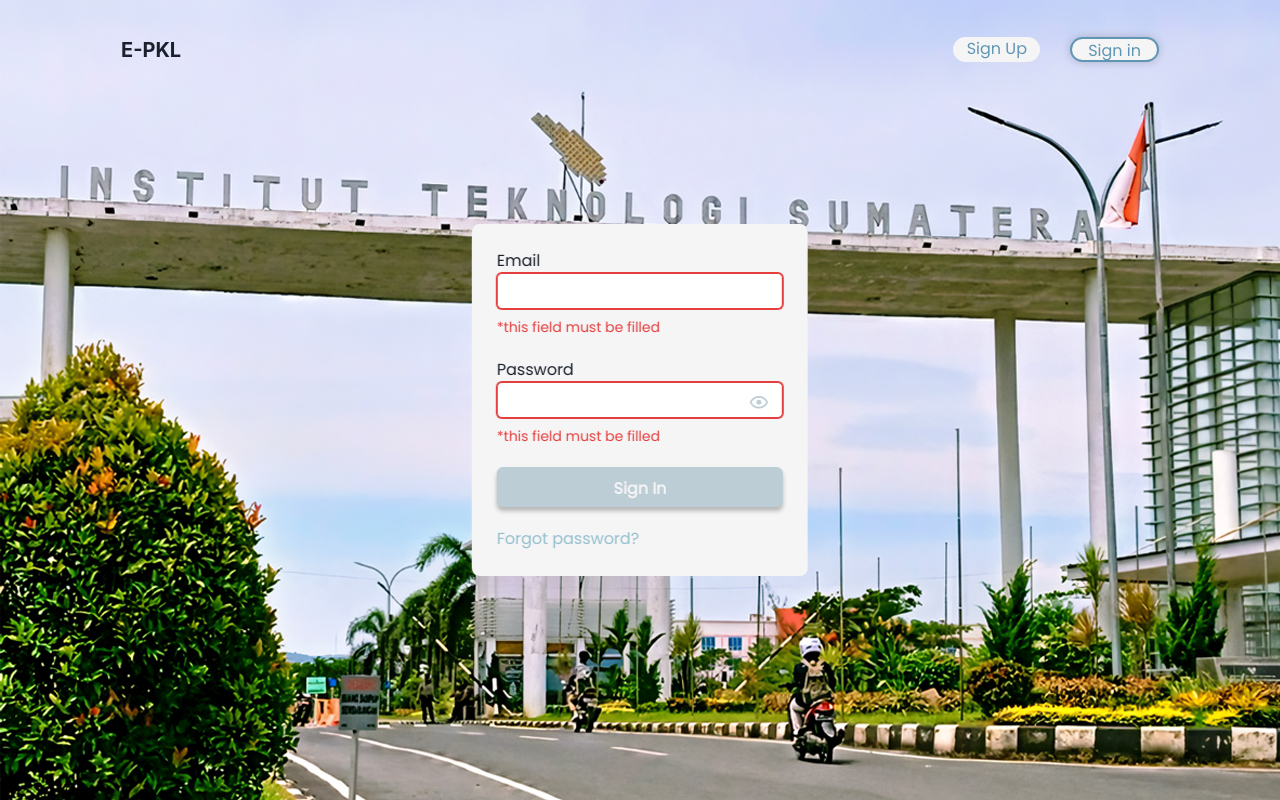
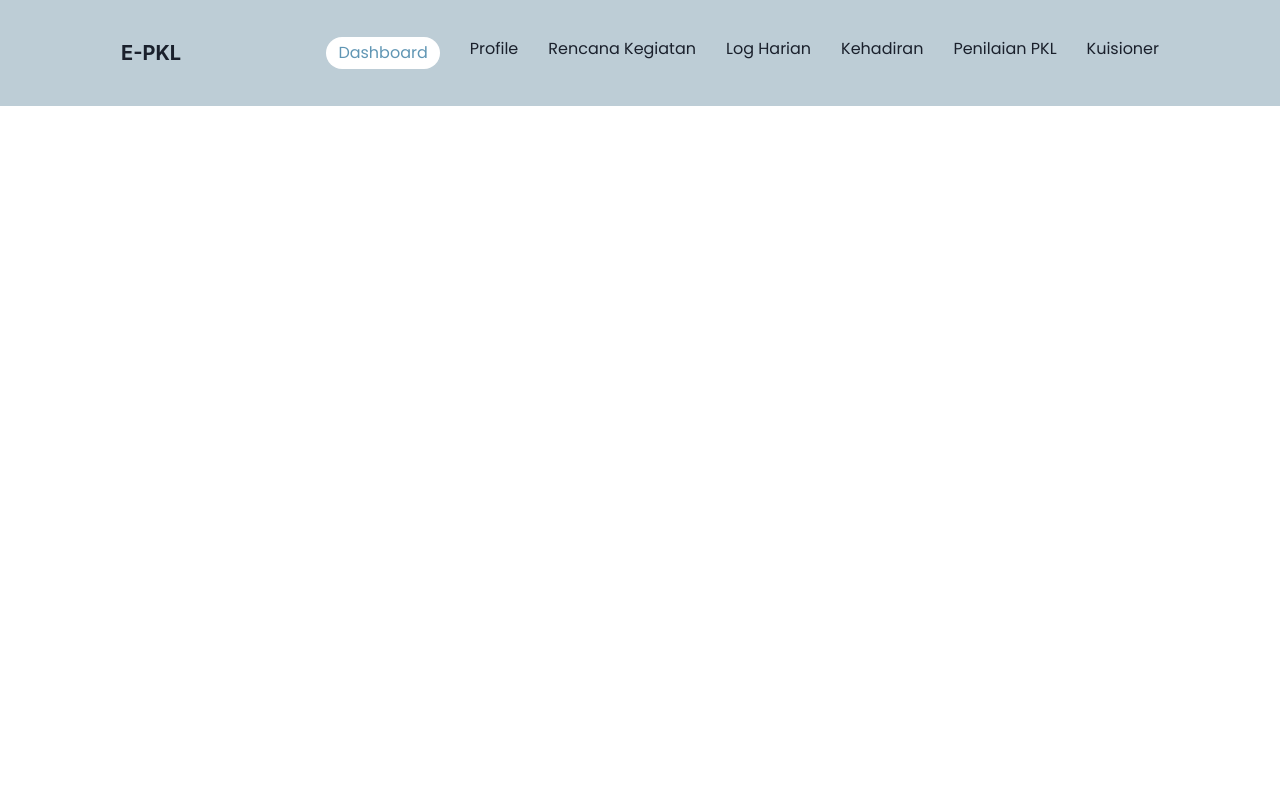
Before and after one commit to rio120140025/e-pkl-frontend, a React (Create React App) app: page / in a window 1280 px wide. Built offline with nearby package versions, Linux system fonts and the light colour scheme.

Commit message:
formating and add dashboard header

```diff
--- a/src/App.js
+++ b/src/App.js
@@ -1,13 +1,23 @@
-import Login from "./components/login-page/login";
-import { RoleRegister, RoleRegisterDPL, RoleRegisterDosen, RoleRegisterMahasiswa } from "./components/register-page/register";
-import "./App.css";
 import { BrowserRouter, Route, Routes } from "react-router-dom";
 import { Box } from "@chakra-ui/layout";
+
+import "./App.css";
+
+// import Login from "./components/login-page/login";
+// import {
+//   RoleRegister,
+//   RoleRegisterDPL,
+//   RoleRegisterDosen,
+//   RoleRegisterMahasiswa,
+// } from "./components/register-page/register";
+
+import Dashboard from "./components/dashboard-page/dashboard";
 
 function App() {
   return (
     <BrowserRouter>
-      <Box
+      <Dashboard />
+      {/* <Box
         bgImage={"background.jpg"}
         height={"100vh"}
         width={"100vw"}
@@ -19,11 +29,19 @@
         <Routes>
           <Route exact path="/" Component={Login} />
           <Route exact path="/register" Component={RoleRegister} />
-          <Route exact path="/register-Mahasiswa" Component={RoleRegisterMahasiswa} />
+          <Route
+            exact
+            path="/register-Mahasiswa"
+            Component={RoleRegisterMahasiswa}
+          />
           <Route exact path="/register-Dosen" Component={RoleRegisterDosen} />
-          <Route exact path="/register-Dosen Pembimbing" Component={RoleRegisterDPL} />
+          <Route
+            exact
+            path="/register-Dosen Pembimbing"
+            Component={RoleRegisterDPL}
+          />
         </Routes>
-      </Box>
+      </Box> */}
     </BrowserRouter>
   );
 }
--- /dev/null
+++ b/src/components/dashboard-page/dashboard.jsx
@@ -0,0 +1,13 @@
+import React from "react";
+
+import Header from "./header-dashboard";
+
+function Dashboard() {
+  return (
+    <div>
+      <Header />
+    </div>
+  );
+}
+
+export default Dashboard;
--- /dev/null
+++ b/src/components/dashboard-page/header-dashboard.css
@@ -0,0 +1,17 @@
+.button-nonclick-dashboard {
+  height: 25px;
+  text-align: center;
+}
+
+.button-click-dashboard {
+  border-radius: 16px;
+  background-color: #fff;
+  padding: 4px 12px;
+  color: #6096b4;
+  display: flex;
+  flex-direction: row;
+  align-items: flex-start;
+  justify-content: flex-start;
+  position: relative;
+  text-transform: capitalize;
+}
--- /dev/null
+++ b/src/components/dashboard-page/header-dashboard.jsx
@@ -0,0 +1,30 @@
+import React from "react";
+import { ButtonGroup } from "@chakra-ui/react";
+import { Box, Flex, Spacer, Heading } from "@chakra-ui/layout";
+import { Link } from "react-router-dom";
+
+import "./header-dashboard.css";
+
+function Header() {
+  return (
+    <Box bgColor={"#BDCDD6"}>
+      <Flex minWidth="max-content" alignItems="center" gap="2" padding={37}>
+        <Box paddingLeft={84}>
+          <Heading size="md">E-PKL</Heading>
+        </Box>
+        <Spacer />
+        <ButtonGroup gap="22px" paddingRight={84}>
+          <Link className="button-click-dashboard">Dashboard</Link>
+          <Link className="button-nonclick-dashboard">Profile</Link>
+          <Link className="button-nonclick-dashboard">Rencana Kegiatan</Link>
+          <Link className="button-nonclick-dashboard">Log Harian</Link>
+          <Link className="button-nonclick-dashboard">Kehadiran</Link>
+          <Link className="button-nonclick-dashboard">Penilaian PKL</Link>
+          <Link className="button-nonclick-dashboard">Kuisioner</Link>
+        </ButtonGroup>
+      </Flex>
+    </Box>
+  );
+}
+
+export default Header;
--- a/src/components/login-page/header.css
+++ b/src/components/login-page/header.css
@@ -1,4 +1,6 @@
 .button-nonclick {
+  border: 2px solid #6096b4;
+  box-sizing: border-box;
   border-radius: 15px;
   background-color: #f5f5f5;
   border-color: #fff;
--- a/src/index.css
+++ b/src/index.css
@@ -3,7 +3,7 @@
 body,
 html {
   margin: 0;
-  font-family: 'Poppins' !important;
+  font-family: "Poppins" !important;
 }
 
 code {
--- a/src/index.js
+++ b/src/index.js
@@ -1,9 +1,11 @@
 import React from "react";
 import ReactDOM from "react-dom/client";
+import { ChakraProvider } from "@chakra-ui/react";
+
 import "./index.css";
+
 import App from "./App";
 import reportWebVitals from "./reportWebVitals";
-import { ChakraProvider } from "@chakra-ui/react";
 
 const root = ReactDOM.createRoot(document.getElementById("root"));
 root.render(
```
Also changed, not shown: 1 other file (tests, documents, lock files or other folders).
